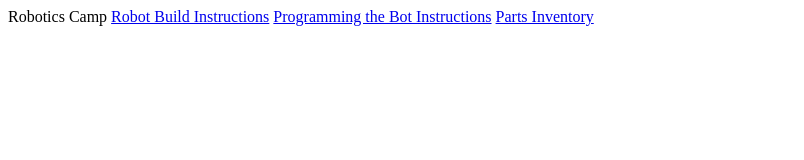
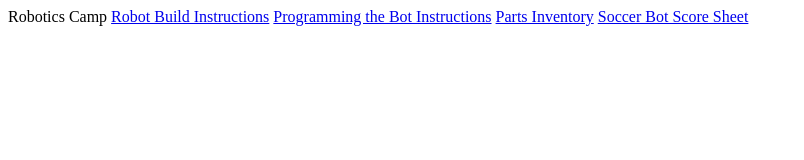
Before and after one commit to WestMecCoding/Central_Coding_Summer_Camp, a plain HTML site: page index.html in a window 1280 px wide. Shown: the whole page, without its empty margins (0-804 px from the left). Drawn offline with Linux system fonts and the light colour scheme.

Commit message:
separated the games

```diff
--- a/index.html
+++ b/index.html
@@ -15,5 +15,9 @@
       href="https://drive.google.com/file/d/1m5SKklMHZ5reYqHCSG7LnS3Lb3nIzH1q/view?usp=sharing"
       >Parts Inventory</a
     >
+    <a
+      href="https://drive.google.com/file/d/1mkMY4G7ir8jjkQMQ51Q9fhQbz5XGA7Xf/view?usp=sharing"
+      >Soccer Bot Score Sheet</a
+    >
   </body>
 </html>
```
Also changed, not shown: Game_Instructions/images/phase_1.png (added), Game_Instructions/images/phase_2.png (added), Game_Instructions/images/phase_3.png (added), 2 other files.
